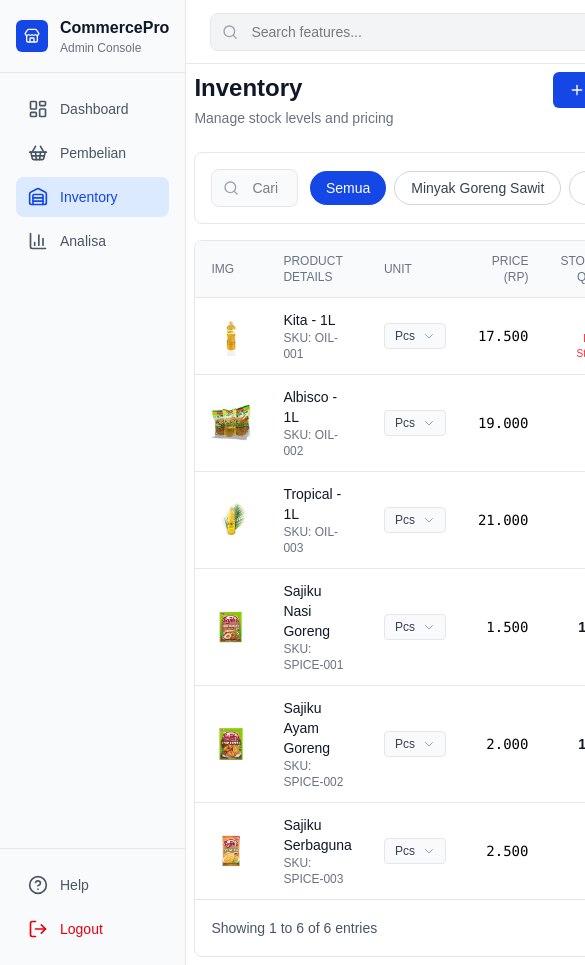
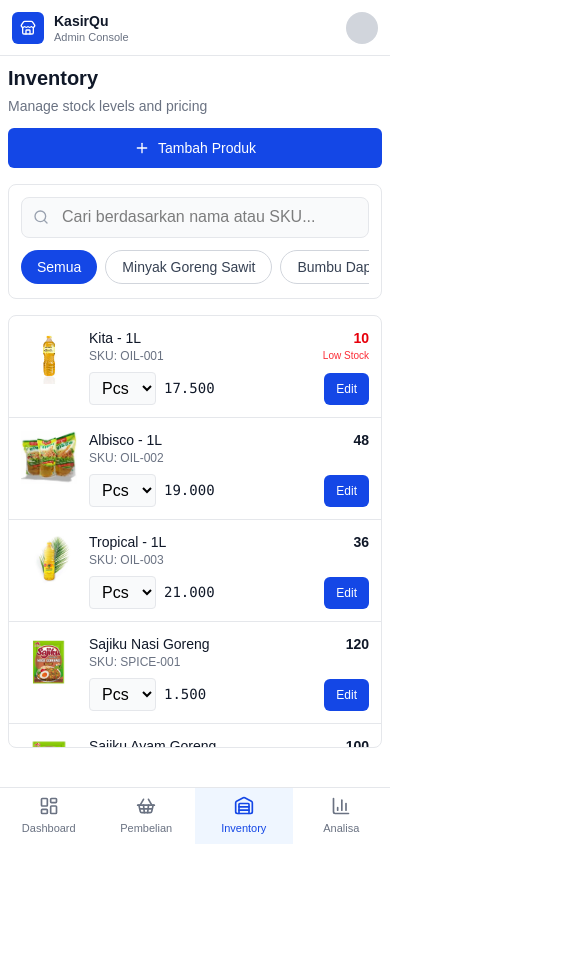
Before and after one commit to ImamBSI/kasir-qu, a Next.js app: page /pages/gudang in a window 390 px wide. Shown: the top 965 px of the page, 585 px wide, since content can reach past the window. After the commit the page ends 844 px from the top, so only its background shows below. Built offline with nearby package versions, Linux system fonts and the light colour scheme.

Commit message:
match for mobile apps

```diff
--- a/src/app/globals.css
+++ b/src/app/globals.css
@@ -1,5 +1,19 @@
 @import "tailwindcss";
+
+html {
+  -webkit-text-size-adjust: 100%;
+}
 
 body {
   font-family: Arial, Helvetica, sans-serif;
+  -webkit-tap-highlight-color: transparent;
 }
+
+/* Cegah iOS auto-zoom saat input difokuskan */
+@media (max-width: 767px) {
+  input,
+  select,
+  textarea {
+    font-size: 16px;
+  }
+}
--- a/src/app/pages/gudang/page.tsx
+++ b/src/app/pages/gudang/page.tsx
@@ -88,16 +88,16 @@
 
   return (
     <div className="flex flex-col h-full">
-      <div className="flex items-start justify-between mb-6">
+      <div className="flex flex-col gap-3 sm:flex-row sm:items-center sm:justify-between mb-4 md:mb-6">
         <div>
-          <h1 className="text-2xl font-bold text-gray-900">Inventory</h1>
+          <h1 className="text-xl md:text-2xl font-bold text-gray-900">Inventory</h1>
           <p className="text-sm text-gray-500 mt-1">
             Manage stock levels and pricing
           </p>
         </div>
         <button
           onClick={() => setShowInputModal(true)}
-          className="flex items-center gap-2 px-4 py-2 bg-blue-700 text-white rounded-md text-sm font-medium hover:bg-blue-800"
+          className="flex items-center justify-center gap-2 px-4 py-2.5 sm:py-2 bg-blue-700 text-white rounded-md text-sm font-medium hover:bg-blue-800 w-full sm:w-auto"
         >
           <Plus className="size-4" />
           Tambah Produk
@@ -105,8 +105,8 @@
       </div>
 
       {/* Search & Filter */}
-      <div className="flex items-center gap-3 mb-4 p-4 bg-white border border-gray-200 rounded-lg">
-        <div className="relative flex-1 max-w-md">
+      <div className="flex flex-col gap-3 md:flex-row md:items-center mb-4 p-3 md:p-4 bg-white border border-gray-200 rounded-lg">
+        <div className="relative w-full md:flex-1 md:max-w-md">
           <Search className="absolute left-3 top-1/2 -translate-y-1/2 size-4 text-gray-400" />
           <input
             type="text"
@@ -119,7 +119,7 @@
             className="w-full pl-10 pr-4 py-2 bg-gray-50 border border-gray-200 rounded-lg text-sm focus:outline-none focus:ring-2 focus:ring-blue-500 focus:border-transparent"
           />
         </div>
-        <div className="flex gap-2 overflow-x-auto">
+        <div className="flex gap-2 overflow-x-auto pb-0.5">
           {categories.map((category) => (
             <button
               key={category}
@@ -141,7 +141,76 @@
 
       {/* Table */}
       <div className="bg-white border border-gray-200 rounded-lg overflow-hidden">
-        <div className="overflow-x-auto">
+        {/* Mobile card list */}
+        <div className="md:hidden divide-y divide-gray-200">
+          {paginatedProducts.map((product) => {
+            const selectedUnitIndex = selectedUnits[product.id] ?? 0;
+            const currentUnit = product.units[selectedUnitIndex] ?? product.units[0];
+            const displayStock = Math.floor(
+              product.stock_pcs / currentUnit.isi_dalam_satuan_dasar,
+            );
+            const isLowStock = displayStock < 20;
+            return (
+              <div key={product.id} className="flex gap-3 p-3">
+                <div className="w-14 h-14 shrink-0 bg-gray-100 rounded overflow-hidden">
+                  <img
+                    src={product.image}
+                    alt={product.name}
+                    className="w-full h-full object-cover"
+                  />
+                </div>
+                <div className="flex-1 min-w-0">
+                  <p className="text-sm font-medium text-gray-900 truncate">
+                    {product.name}
+                  </p>
+                  <p className="text-xs text-gray-500">SKU: {product.sku}</p>
+                  <div className="flex flex-wrap items-center gap-2 mt-2">
+                    <select
+                      value={selectedUnitIndex}
+                      onChange={(e) =>
+                        setSelectedUnits((prev) => ({
+                          ...prev,
+                          [product.id]: Number(e.target.value),
+                        }))
+                      }
+                      aria-label={`Satuan ${product.name}`}
+                      className="bg-gray-50 border border-gray-200 rounded px-2 py-1.5 text-xs"
+                    >
+                      {product.units.map((unit, index) => (
+                        <option key={unit.satuan} value={index}>
+                          {unit.satuan}
+                        </option>
+                      ))}
+                    </select>
+                    <span className="text-sm font-mono text-gray-900">
+                      {formatCurrency(currentUnit.price)}
+                    </span>
+                  </div>
+                </div>
+                <div className="flex flex-col items-end justify-between shrink-0">
+                  <div className="text-right">
+                    <p
+                      className={`text-sm font-semibold ${isLowStock ? "text-red-600" : "text-gray-900"}`}
+                    >
+                      {displayStock}
+                    </p>
+                    {isLowStock && (
+                      <p className="text-[10px] text-red-500">Low Stock</p>
+                    )}
+                  </div>
+                  <button
+                    onClick={() => setEditingProduct(product)}
+                    className="px-3 py-2 bg-blue-700 text-white rounded-md text-xs font-medium active:bg-blue-800"
+                  >
+                    Edit
+                  </button>
+                </div>
+              </div>
+            );
+          })}
+        </div>
+
+        <div className="hidden md:block overflow-x-auto">
           <table className="w-full">
             <thead>
               <tr className="bg-gray-50 border-b border-gray-200">
@@ -284,19 +353,21 @@
 
         {/* Pagination */}
         {filteredProducts.length > 0 && (
-          <div className="flex items-center justify-between px-4 py-3 border-t border-gray-200">
-            <p className="text-sm text-gray-600">
-              Showing {startEntry} to {endEntry} of {filteredProducts.length}{" "}
-              entries
+          <div className="flex flex-col gap-2 sm:flex-row sm:items-center sm:justify-between px-3 py-3 md:px-4 border-t border-gray-200">
+            <p className="text-xs sm:text-sm text-gray-600">
+              Menampilkan {startEntry}-{endEntry} dari {filteredProducts.length}{" "}
+              produk
             </p>
-            <div className="flex items-center gap-1">
+            <div className="flex items-center justify-between sm:justify-end gap-1">
               <button
                 onClick={() => setCurrentPage((p) => Math.max(1, p - 1))}
                 disabled={currentPage === 1}
-                className="p-1.5 border border-gray-300 rounded text-gray-600 hover:bg-gray-50 disabled:opacity-50 disabled:cursor-not-allowed"
+                aria-label="Halaman sebelumnya"
+                className="p-2.5 md:p-1.5 border border-gray-300 rounded text-gray-600 hover:bg-gray-50 disabled:opacity-50 disabled:cursor-not-allowed"
               >
                 <ChevronLeft className="size-4" />
               </button>
+              <div className="hidden sm:flex items-center gap-1">
                 {Array.from({ length: totalPages }, (_, i) => i + 1).map(
                   (page) => (
                     <button
@@ -312,12 +383,17 @@
                     </button>
                   ),
                 )}
+              </div>
+              <span className="sm:hidden px-3 text-sm text-gray-600">
+                {currentPage} / {totalPages}
+              </span>
               <button
                 onClick={() =>
                   setCurrentPage((p) => Math.min(totalPages, p + 1))
                 }
                 disabled={currentPage === totalPages}
-                className="p-1.5 border border-gray-300 rounded text-gray-600 hover:bg-gray-50 disabled:opacity-50 disabled:cursor-not-allowed"
+                aria-label="Halaman berikutnya"
+                className="p-2.5 md:p-1.5 border border-gray-300 rounded text-gray-600 hover:bg-gray-50 disabled:opacity-50 disabled:cursor-not-allowed"
               >
                 <ChevronRight className="size-4" />
               </button>
--- a/src/app/pages/pembelian/page.tsx
+++ b/src/app/pages/pembelian/page.tsx
@@ -1,7 +1,7 @@
 "use client";
 
 import { useState, useMemo } from "react";
-import { Search, ShoppingCart, Minus, Plus, Trash } from "lucide-react";
+import { Search, ShoppingCart, Minus, Plus, Trash, X } from "lucide-react";
 import productsData from "@/data/products.json";
 import type { CartItem, Product, ProductUnit } from "@/types";
 
@@ -15,6 +15,7 @@
     {},
   );
   const [editQty, setEditQty] = useState<Record<string, string>>({});
+  const [isCartOpen, setIsCartOpen] = useState(false);
 
   const removeFromCart = (id: number, satuan: string) => {
     setCart((prev) =>
@@ -141,7 +142,7 @@
   };
 
   return (
-    <div className="flex h-screen overflow-hidden">
+    <div className="flex h-full overflow-hidden">
       {/* Main Content */}
       <div className="flex-1 flex flex-col bg-gray-50 min-w-0">
         {/* Search Bar */}
@@ -178,7 +179,7 @@
         </div>
 
         {/* Products Grid - Scrollable */}
-        <div className="flex-1 overflow-y-auto p-3">
+        <div className="flex-1 overflow-y-auto p-3 pb-24 md:pb-3">
           <div className="grid grid-cols-2 sm:grid-cols-3 lg:grid-cols-3 xl:grid-cols-5 gap-2">
             {filteredProducts.map((product) => {
               const unitIndex = selectedUnits[product.id] ?? 0;
@@ -236,9 +237,10 @@
                       </div>
                       <button
                         onClick={() => addToCart(product)}
-                        className="w-6 h-6 bg-gray-100 hover:bg-blue-700 hover:text-white rounded-full flex items-center justify-center transition-colors"
+                        aria-label={`Tambah ${product.name}`}
+                        className="w-9 h-9 md:w-7 md:h-7 bg-gray-100 hover:bg-blue-700 hover:text-white rounded-full flex items-center justify-center transition-colors"
                       >
-                        <Plus className="size-3" />
+                        <Plus className="size-4" />
                       </button>
                     </div>
                   </div>
@@ -249,8 +251,41 @@
         </div>
       </div>
 
+      {/* Tombol keranjang - mobile */}
+      <button
+        onClick={() => setIsCartOpen(true)}
+        className="md:hidden fixed right-4 bottom-[calc(4.5rem+env(safe-area-inset-bottom))] z-30 flex items-center gap-2 px-4 py-3 bg-blue-700 text-white rounded-full shadow-lg text-sm font-semibold active:bg-blue-800"
+      >
+        <ShoppingCart className="size-5" />
+        {totalItems > 0 ? `${totalItems} item · ${formatCurrency(total)}` : "Keranjang"}
+      </button>
+
+      {/* Backdrop keranjang - mobile */}
+      {isCartOpen && (
+        <div
+          className="md:hidden fixed inset-0 z-40 bg-black/40"
+          onClick={() => setIsCartOpen(false)}
+        />
+      )}
+
       {/* Cart Panel */}
-      <div className="w-96 bg-white border-l border-gray-200 flex flex-col shrink-0">
+      <div
+        className={`${
+          isCartOpen ? "flex" : "hidden"
+        } md:flex fixed inset-x-0 bottom-0 z-50 h-[85dvh] flex-col bg-white border-t border-gray-200 rounded-t-2xl shadow-xl pb-[env(safe-area-inset-bottom)] md:static md:inset-auto md:z-auto md:h-auto md:w-96 md:shrink-0 md:rounded-none md:border-t-0 md:border-l md:shadow-none md:pb-0`}
+      >
+        {/* Header keranjang - mobile */}
+        <div className="md:hidden flex items-center justify-between p-3 border-b border-gray-200 shrink-0">
+          <h2 className="text-base font-semibold text-gray-900">Keranjang</h2>
+          <button
+            onClick={() => setIsCartOpen(false)}
+            aria-label="Tutup keranjang"
+            className="p-2 -mr-1 text-gray-500"
+          >
+            <X className="size-5" />
+          </button>
+        </div>
+
         {/* Customer Input */}
         <div className="p-3 border-b border-gray-200 shrink-0">
           <label className="block text-xs font-medium text-gray-700 mb-1">
@@ -307,9 +342,9 @@
                             onClick={() =>
                               updateQuantity(item.id, item.unit.satuan, -1)
                             }
-                            className="w-6 h-6 bg-gray-200 hover:bg-gray-300 rounded flex items-center justify-center"
+                            className="w-9 h-9 md:w-7 md:h-7 bg-gray-200 hover:bg-gray-300 rounded flex items-center justify-center"
                           >
-                            <Minus className="size-3" />
+                            <Minus className="size-4" />
                           </button>
                           {isEditing ? (
                             <input
@@ -352,16 +387,16 @@
                             onClick={() =>
                               updateQuantity(item.id, item.unit.satuan, 1)
                             }
-                            className="w-6 h-6 bg-gray-200 hover:bg-gray-300 rounded flex items-center justify-center"
+                            className="w-9 h-9 md:w-7 md:h-7 bg-gray-200 hover:bg-gray-300 rounded flex items-center justify-center"
                           >
-                            <Plus className="size-3" />
+                            <Plus className="size-4" />
                           </button>
                         </div>
                         <button
                           onClick={() =>
                             removeFromCart(item.id, item.unit.satuan)
                           }
-                          className="w-7 h-7 text-gray-400 hover:text-red-600 hover:bg-red-50 rounded flex items-center justify-center transition-colors"
+                          className="w-9 h-9 text-gray-400 hover:text-red-600 hover:bg-red-50 rounded flex items-center justify-center transition-colors"
                         >
                           <Trash className="size-4" />
                         </button>
@@ -390,7 +425,7 @@
               {formatCurrency(total)}
             </span>
           </div>
-          <button className="w-full py-2.5 bg-blue-700 text-white rounded-lg text-sm font-semibold hover:bg-blue-800 transition-colors flex items-center justify-center gap-2 mt-3">
+          <button className="w-full py-3 bg-blue-700 text-white rounded-lg text-sm font-semibold hover:bg-blue-800 transition-colors flex items-center justify-center gap-2 mt-3">
             <ShoppingCart className="size-4" />
             Selesaikan Transaksi
           </button>
--- a/src/components/sidebar.tsx
+++ b/src/components/sidebar.tsx
@@ -1,12 +1,10 @@
 "use client";
 
 import {
-  Home,
   ShoppingBasketIcon,
   WarehouseIcon,
   LogOut,
   HelpCircle,
-  TrendingUp,
   ChartColumnIcon,
   LayoutDashboardIcon,
   Search,
@@ -51,9 +49,9 @@
   };
 
   return (
-    <div className="flex min-h-screen">
-      {/* Sidebar */}
-      <aside className="w-64 bg-gray-50 border-r border-gray-200 flex flex-col">
+    <div className="flex h-dvh overflow-hidden bg-white">
+      {/* Sidebar - desktop only */}
+      <aside className="hidden md:flex w-64 shrink-0 bg-gray-50 border-r border-gray-200 flex-col">
         {/* Logo */}
         <div className="p-4 border-b border-gray-200">
           <div className="flex items-center gap-3">
@@ -110,11 +108,22 @@
         </div>
       </aside>
 
-      {/* Main Content */}
-      <div className="flex-1 flex flex-col bg-white">
+      {/* Main */}
+      <div className="flex-1 flex flex-col min-w-0">
         {/* Top Bar */}
-        <header className="h-16 border-b border-gray-200 flex items-center justify-between px-6">
-          <div className="relative w-96" ref={searchRef}>
+        <header className="h-14 md:h-16 shrink-0 border-b border-gray-200 flex items-center justify-between gap-3 px-3 md:px-6">
+          {/* Logo - mobile only */}
+          <Link href="/" className="flex items-center gap-2.5 md:hidden">
+            <div className="w-8 h-8 bg-blue-700 rounded-md flex items-center justify-center">
+              <Store className="size-4 text-white" />
+            </div>
+            <div className="leading-tight">
+              <p className="font-bold text-sm text-gray-900">KasirQu</p>
+              <p className="text-[11px] text-gray-500">Admin Console</p>
+            </div>
+          </Link>
+
+          <div className="relative hidden md:block w-full max-w-sm" ref={searchRef}>
             <Search className="absolute left-3 top-1/2 -translate-y-1/2 size-4 text-gray-400" />
             <input
               type="text"
@@ -147,14 +156,45 @@
               </div>
             )}
           </div>
-          <div className="flex items-center gap-4">
+
+          <div className="flex items-center gap-4 ml-auto">
             <div className="w-8 h-8 bg-gray-300 rounded-full"></div>
           </div>
         </header>
 
         {/* Page Content */}
-        <main className="flex-1 p-2 overflow-auto">{children}</main>
+        <main className="flex-1 min-h-0 overflow-y-auto p-2 pb-24 md:p-3 md:pb-3">
+          {children}
+        </main>
       </div>
+
+      {/* Bottom navigation - mobile only */}
+      <nav
+        aria-label="Navigasi utama"
+        className="md:hidden fixed inset-x-0 bottom-0 z-40 bg-white border-t border-gray-200 pb-[env(safe-area-inset-bottom)]"
+      >
+        <ul className="flex">
+          {menuItems.map((item) => {
+            const isActive = pathname === item.href;
+            return (
+              <li key={item.href} className="flex-1">
+                <Link
+                  href={item.href}
+                  aria-current={isActive ? "page" : undefined}
+                  className={`flex flex-col items-center justify-center gap-1 min-h-14 py-1.5 text-[11px] font-medium transition-colors ${
+                    isActive
+                      ? "text-blue-700 bg-blue-50"
+                      : "text-gray-500 active:bg-gray-100"
+                  }`}
+                >
+                  <item.icon className="size-5" />
+                  {item.label}
+                </Link>
+              </li>
+            );
+          })}
+        </ul>
+      </nav>
     </div>
   );
 }
```
Also changed, not shown: src/app/layout.tsx (+8 -1 lines), src/app/page.tsx (+10 -10 lines), src/app/pages/gudang/components/modalEditBarang.tsx (+12 -11 lines), src/app/pages/gudang/components/modalInputBarang.tsx (+8 -7 lines), src/components/DateRange.tsx (+6 -4 lines). Lines whose indentation alone changed are shown as unchanged.
